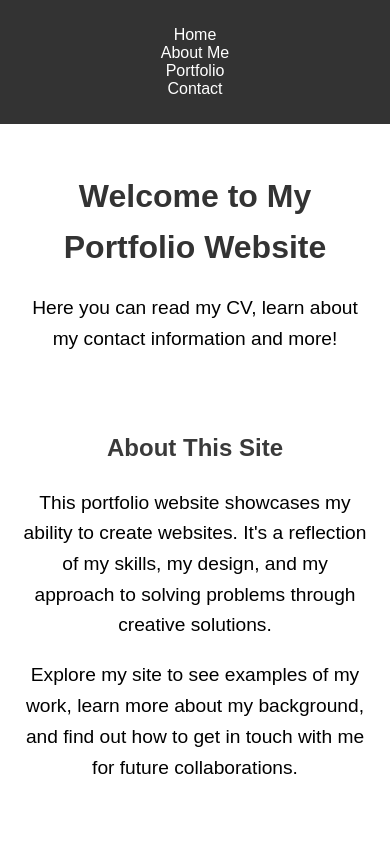
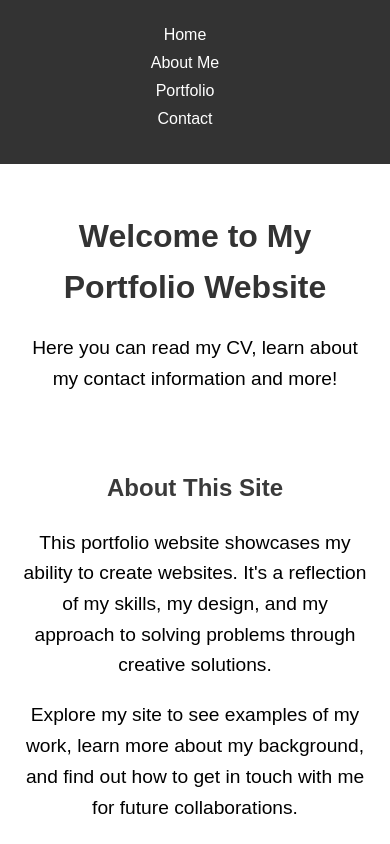
Before and after one commit to MatjuK/MatjuK.github.io, a plain HTML site: page index.html in a window 390 px wide. Shown: the top 844 px of the page. Drawn offline with Linux system fonts and the light colour scheme.

Commit message:
mobile upgrade

```diff
--- a/style.css
+++ b/style.css
@@ -59,9 +59,19 @@ footer {
 }
 
 @media screen and (max-width: 768px) {
+
+    header {
+        padding: 10px;
+    }
+
+    header nav ul {
+        display: flex;
+        flex-direction: column;
+        padding: 0;
+    }
+
     header nav ul li {
-        display: block;
-        margin: 0;
+        margin-bottom: 10px;
     }
 
     .profile-img {
```
